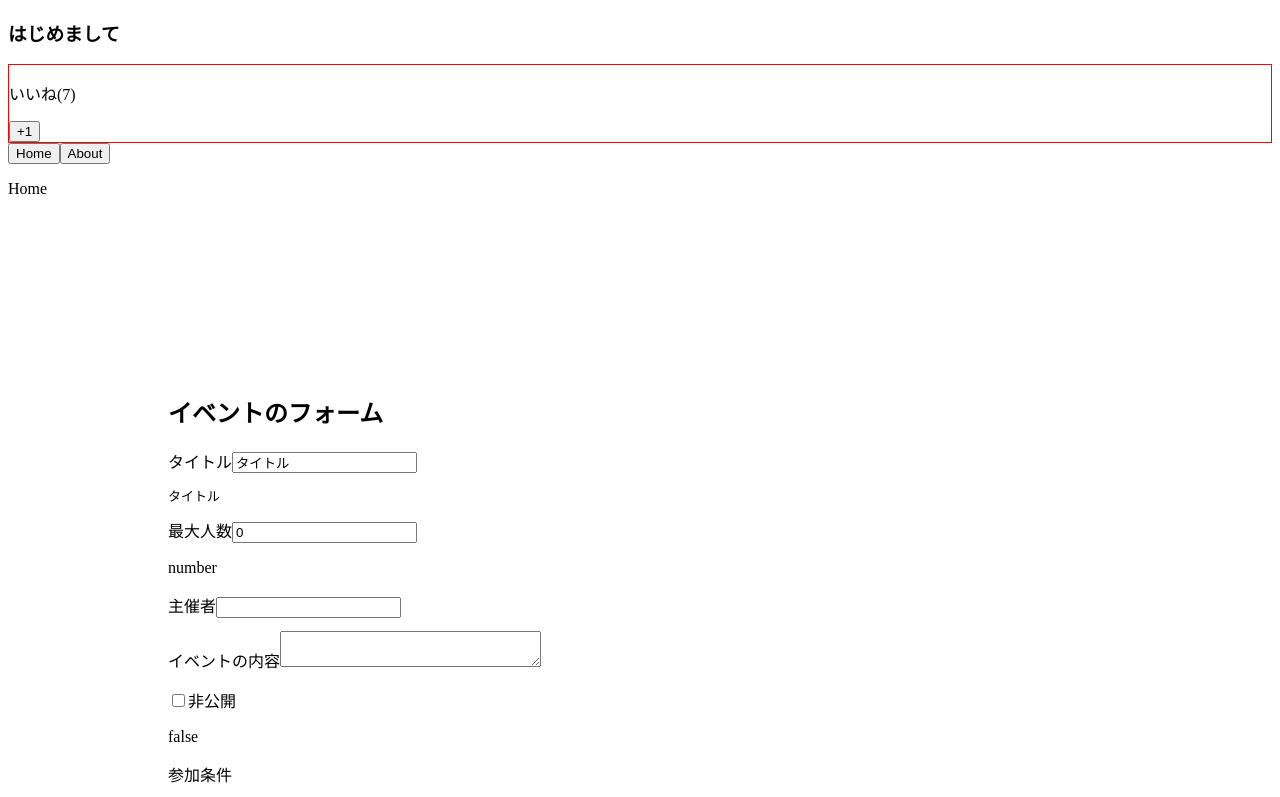
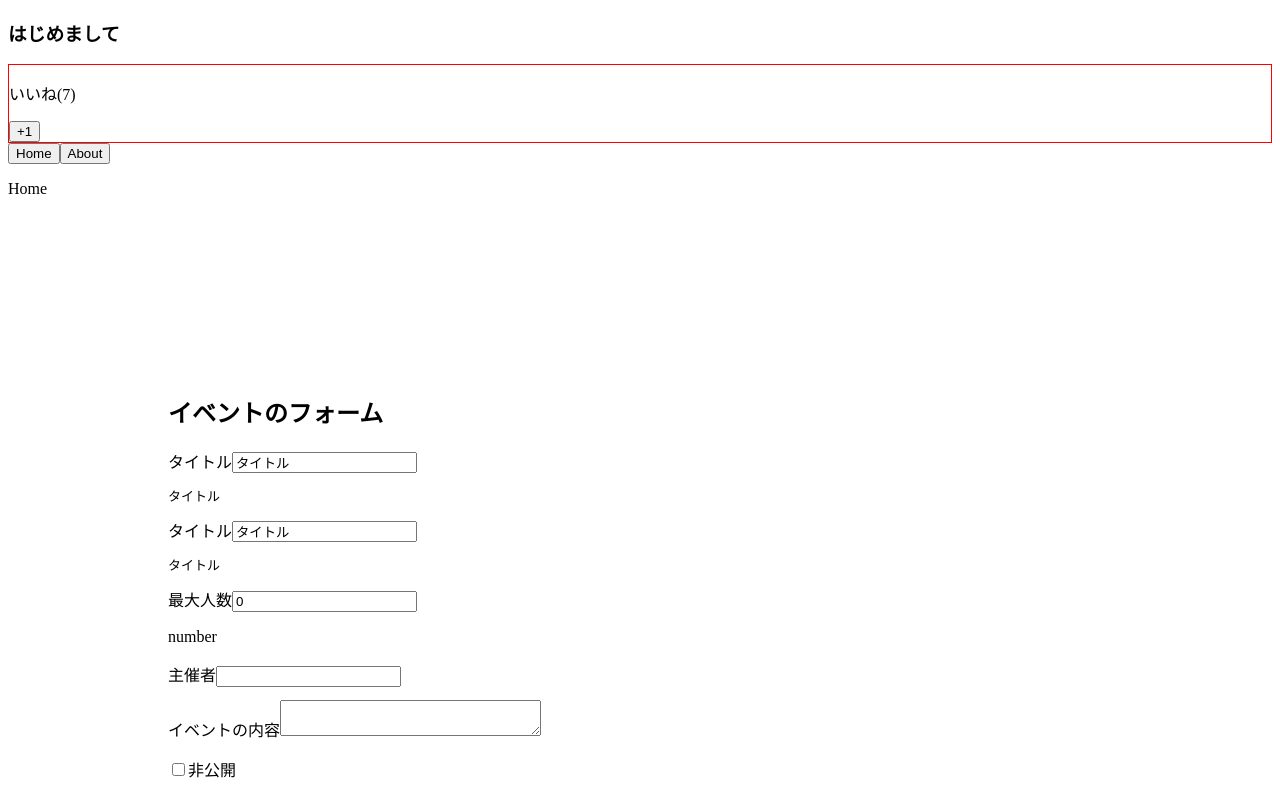
Before and after one commit to Ryotaro25/udemy-vuejs, a Vue app: page / in a window 1280 px wide. Shown: the top 797 px of the page. Built offline with nearby package versions, Linux system fonts and the light colour scheme.

Commit message:
finish vmodel

```diff
--- a/src/App.vue
+++ b/src/App.vue
@@ -11,9 +11,8 @@
     </keep-alive>
     <div style="padding:10rem;">
       <h2>イベントのフォーム</h2>
-      <label for="title">タイトル</label>
-      <input id="title" type="text" :value="eventData.title" @input="eventData.title = $event.target.value">
-      <pre>{{eventData.title}}</pre>
+      <EventTitle v-model="eventData.title"></EventTitle>
+      <EventTitle :value="eventData.title" @input ="eventData.title = $event"></EventTitle>
       <label for="maxNumber">最大人数</label>
       <input id="maxNumber" type="number" v-model.number="eventData.maxNumber">
       <p>{{ typeof eventData.maxNumber}}</p>
@@ -55,6 +54,7 @@
 import LikeHeader from "./components/LikeHeader.vue";
 import About from "./components/About.vue";
 import Home from "./components/Home.vue";
+import EventTitle from "./components/EventTitle.vue";
 
 export default {
   data() {
@@ -77,7 +77,8 @@
   components: {
     LikeHeader,
     About,
-    Home
+    Home,
+    EventTitle
   },
   methods: {
     incrementNumber(value) {
--- /dev/null
+++ b/src/components/EventTitle.vue
@@ -0,0 +1,13 @@
+<template>
+  <div>
+    <label for="title">タイトル</label>
+    <input id="title" type="text" :value="value" @input="$emit('input', $event.target.value)">
+    <pre>{{value}}</pre>
+  </div>
+</template>
+
+<script>
+export default {
+  props: ["value"]
+}
+</script>
```
